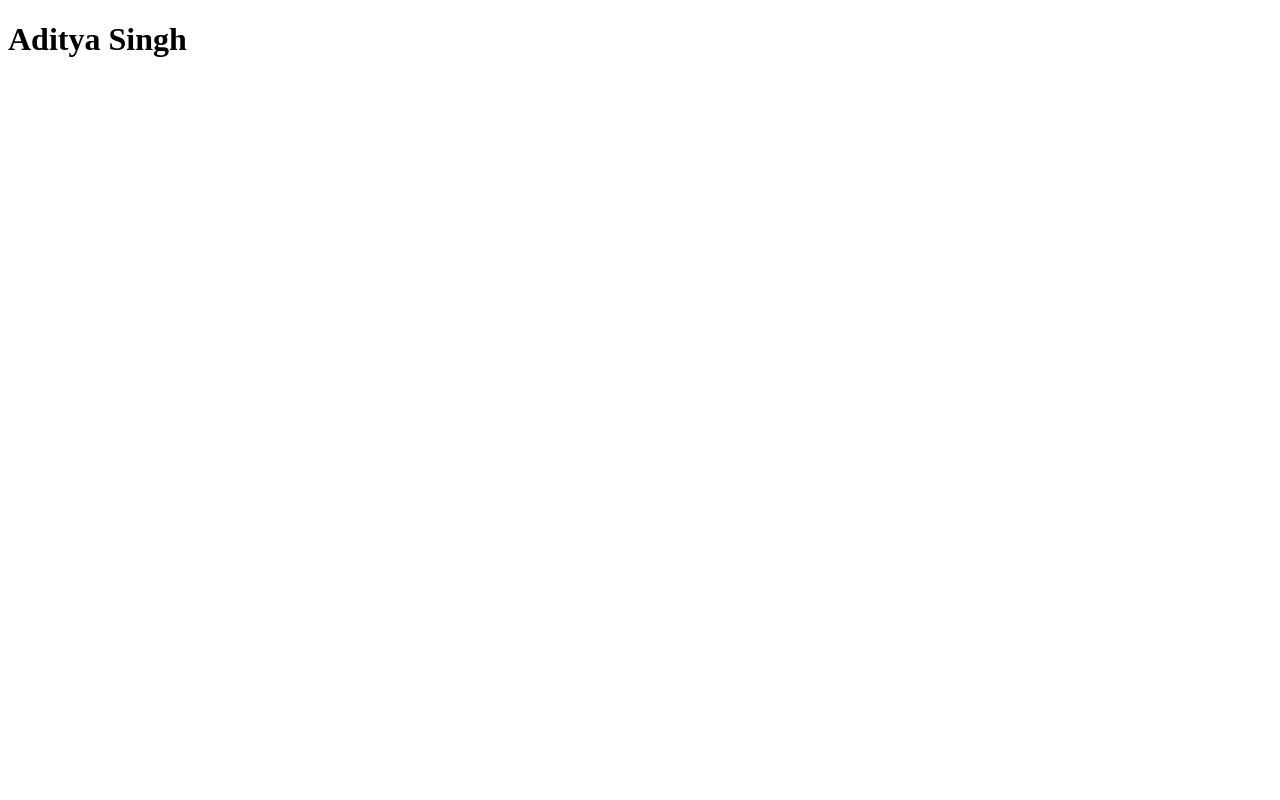
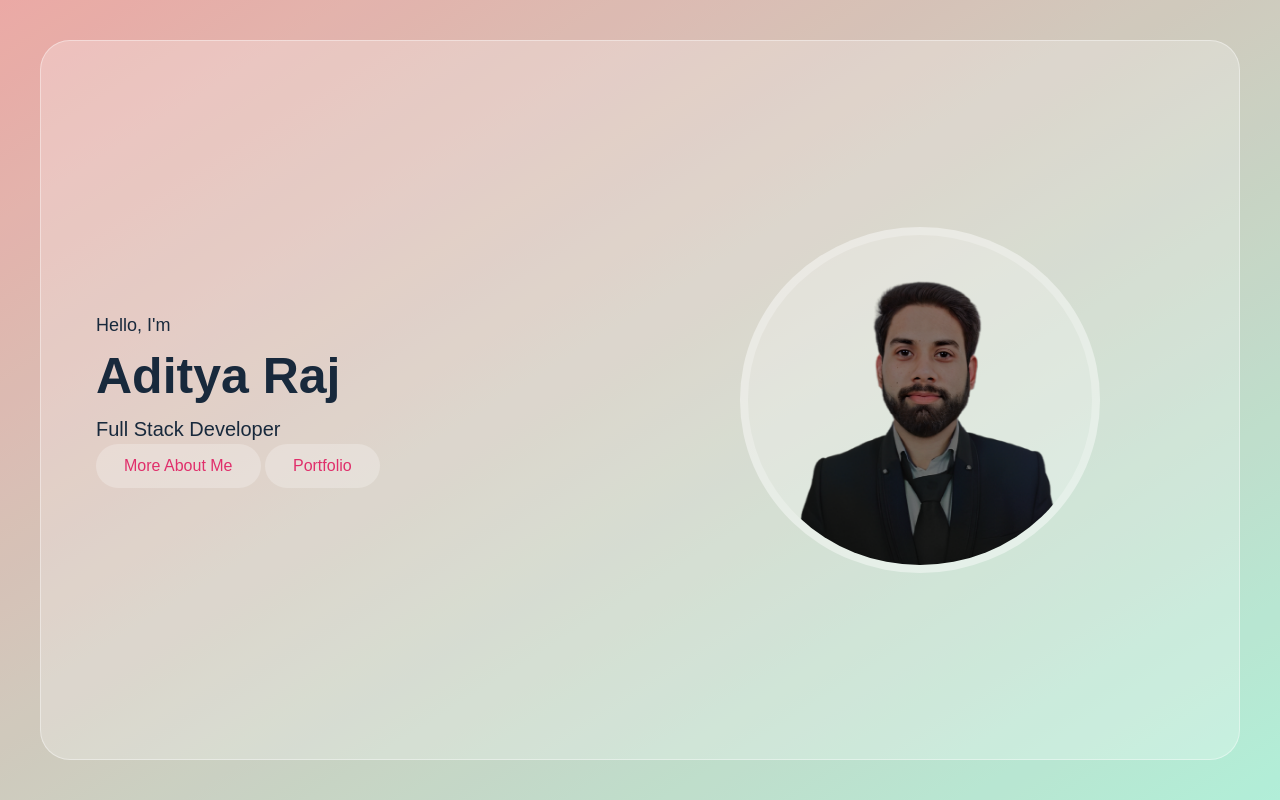
Before and after one commit to monarch-009/Portfolio-Website, a plain HTML site: page index.html in a window 1280 px wide. Drawn offline with Linux system fonts and the light colour scheme.

Commit message:
second commit

```diff
--- a/index.html
+++ b/index.html
@@ -4,8 +4,32 @@
     <meta charset="UTF-8">
     <meta name="viewport" content="width=device-width, initial-scale=1.0">
     <title>Document</title>
+    <link rel="stylesheet" href="style.css">
 </head>
 <body>
-    <h1>Aditya Singh</h1>
+    <!-- Main Start -->
+    <div class="main">
+        <!-- Home Section Start -->
+        <section class="home-section align-items-center">
+            <div class="container">
+                <div class="row align-items-center">
+                    <div class="home-text">
+                        <p>Hello, I'm</p>
+                        <h1>Aditya Raj</h1>
+                        <h2>Full stack developer</h2>
+                        <a href="#" class="btn">more about me</a>
+                        <a href="#" class="btn">portfolio</a>
+                    </div>
+                    <div class="home-img">
+                        <div class="img-box">
+                            <img src="Images/profile.png" alt="profile-img">
+                        </div>
+                    </div>
+                </div>
+            </div>
+        </section>
+        <!-- Home Section End -->
+    </div>
+    <!-- Main End -->
 </body>
 </html>
--- /dev/null
+++ b/style.css
@@ -0,0 +1,136 @@
+/*------ Fonts ------*/
+@import url('https://fonts.googleapis.com/css2?family=Montserrat:wght@400;500;600;700&display=swap');
+
+/*------ color ------*/
+:root{
+    --main-color: #e02f6b;
+    --blue: #0000ff;
+    --blue-dark: #18293c;
+    --orange:#ffa500;
+    --green-yellow:#cddc39;
+    --pink-light:#efa2b4;
+    --cyan-light:#aef1ee;
+    --white:#ffffff;
+    --white-alpha-40:rgba(255,255,255,.4);
+    --white-alpha-25:rgba(255,255,255,.25);
+    --backdrop-filter-blur:blur(5px) ;
+}
+
+
+/*------ Global Settings ------*/
+*{
+    margin: 0;
+    padding: 0;
+    box-sizing: border-box;
+    outline: none;
+}
+::before,
+::after{
+    box-sizing: border-box;
+}
+body{
+    min-height: 100vh;
+    background-image: linear-gradient(to bottom right, var(--pink-light), var(--cyan-light));
+    font-size: 16px;
+    font-family: 'Poppins', sans-serif;
+    font-weight: 300;
+    color: var(--blue-dark);
+    line-height: 1.5;
+    overflow-x: hidden;
+    -webkit-tap-highlight-color: transparent;
+    padding: 5vh 15px;
+}
+body::before{
+    content: '';
+    position: fixed;
+    top: 0;
+    left: 0;
+    width: 100%;
+    height: 100%;
+    background-color: var(--green-yellow);
+    z-index: -1;
+    opacity: .12;
+}
+a{
+    text-decoration: none;
+}
+h1 , h2{
+    font-weight: 600;
+}
+h3 , h4 , h5 , h6{
+    font-weight: 500;
+}
+img{
+    max-width: 100%;
+    vertical-align: middle;
+}
+section{
+    background-color: var(--white-alpha-25);
+    border: 1px solid var(--white-alpha-40);
+    min-height:90vh;
+    border-radius: 30px;
+}
+.main{
+
+    max-width: 1200px;
+    margin:  auto;
+}
+.container{
+    padding: 0 40px;
+    width: 100%;
+
+}
+.row{
+    display: flex;
+    flex-wrap: wrap;
+
+}
+.align-items-center{
+    align-items: center;
+}
+/*------ Button ------*/
+.btn{
+    line-height: 1.5;
+    background-color: var(--white-alpha-25);
+    padding: 10px 28px;
+    display: inline-block;
+    border-radius: 30px;
+    color: var(--main-color);
+    font-weight: 500;
+    text-transform: capitalize;
+}
+/* ----------- Home Section----------- */
+.home-section{
+    display: flex;
+    padding: 120px 0;
+}
+.home-img,
+.home-text{
+    width: 50%;
+    padding: 15px;
+
+}
+.home-text p{
+    font-size: 18px;
+}
+.home-text h1{
+    font-size: 50px;
+    text-transform: capitalize;
+}
+.home-text h2{
+    font-size: 20px;
+    text-transform: capitalize;
+    font-weight: 300;
+}
+.home-img .img-box{
+    max-width: 360px;
+    background-color: var(--white-alpha-25);
+    border-radius: 50%;
+    border: 8px solid var(--white-alpha-25);
+    margin: auto;
+}
+.home-img .img-box img{
+    width: 100%;
+    border-radius: 50%;
+
+}
```
Also changed, not shown: Images/profile.png (added), script.js (added).
